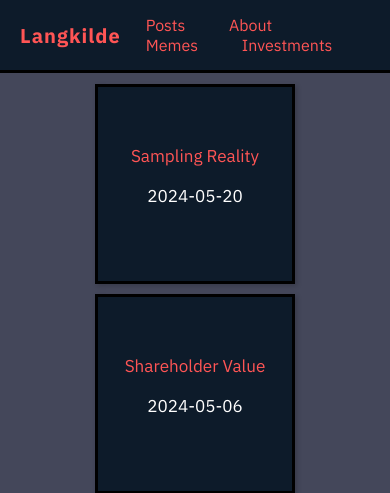
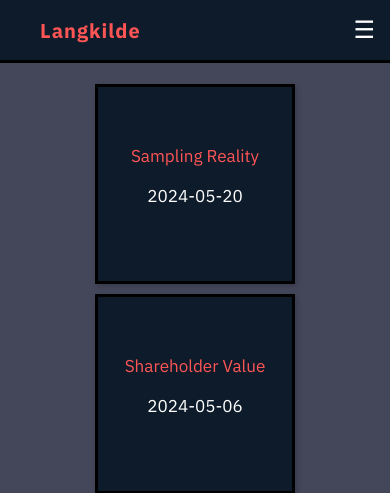
Before and after one commit to dlangk/langkilde, a Flask app: page / in a window 390 px wide. Shown: the top 493 px of the page. Run offline with Flask 3, Linux system fonts and the light colour scheme.

Commit message:
add a hamburger menu

```diff
--- a/static/css/style.css
+++ b/static/css/style.css
@@ -18,6 +18,75 @@ body {
     padding-right: 1px;
     font-family: "IBM Plex Sans", sans-serif;
     background-color: var(--main-color);
+}
+
+/* Ensures the header spans the entire width of the page */
+.header {
+    display: flex;
+    justify-content: space-between;
+    align-items: center;
+    position: fixed; /* Make header fixed to the top */
+    width: 100%; /* Full width */
+    height: 60px; /* Define a fixed height for the header */
+    background-color: var(--header-color);
+    color: white;
+    padding: 0 20px; /* Padding on the sides */
+    z-index: 1001; /* High z-index to keep header above other content */
+}
+
+.hamburger-menu {
+    cursor: pointer;
+    background: none;
+    border: none;
+    color: white; /* White color for visibility against dark header */
+    font-size: 30px; /* Icon size for better touch and clickability */
+    padding: 15px 15px; /* Sufficient padding around the icon */
+    margin-right: 20px; /* Right margin to keep the icon from the edge */
+    z-index: 1002; /* Ensures the menu icon is above the header's other content */
+}
+
+/* Ensures the menu expands downwards from the header */
+.menu {
+    display: none;
+    position: fixed;  /* Keeps the menu fixed during scrolling */
+    top: 63px;        /* Adjust this value based on your header's height */
+    right: 0px;      /* Aligns the menu to the right edge of the screen */
+    background-color: #f9f9f9;  /* Light background for the menu */
+    box-shadow: 0 4px 8px rgba(0,0,0,0.1);  /* Adds depth with shadow */
+    z-index: 1000;    /* Ensures the menu is above other content */
+    /*padding: 10px 0;  !* Top and bottom padding *!*/
+    /*border-radius: 5px;  !* Optional: Adds rounded corners for aesthetics *!*/
+}
+
+.menu a {
+    display: block;
+    padding: 10px 20px;  /* Adds padding inside each link */
+    text-decoration: none;
+    color: #333;  /* Dark text for readability */
+    border-bottom: 1px solid #dddddd;  /* Separator lines */
+    text-align: center;  /* Centers text in each link */
+}
+
+.menu a:last-child {
+    border-bottom: none;  /* Removes border from the last link */
+}
+
+
+.menu a:hover {
+    background-color: var(--link-color); /* Hover effect */
+}
+
+@media (max-width: 600px) {
+    .hamburger-menu {
+        font-size: 24px;
+    / / Slightly smaller icon on mobile
+    }
+
+    .menu a {
+        padding: 8px 15px;
+    / / Smaller padding on mobile font-size: 14 px;
+    / / Slightly smaller text on mobile
+    }
 }
 
 @media (max-width: 590px) {
@@ -45,3 +114,8 @@ a:hover {
 ul {
     list-style-type: disc; /* Default style for unordered lists */
 }
+
+hr.rounded {
+  border-top: 3px solid white;
+  border-radius: 2px;
+}
--- a/static/js/script.js
+++ b/static/js/script.js
@@ -1,3 +1,23 @@
+// Hamburger menu related stuff
+function toggleMenu() {
+    var menu = document.getElementById("menu");
+    if (menu.style.display === "block") {
+        menu.style.display = "none";
+    } else {
+        menu.style.display = "block";
+    }
+}
+
+document.addEventListener('click', function (event) {
+    var menu = document.getElementById("menu");
+    var hamburger = document.querySelector('.hamburger-menu');
+
+    // Check if the click was outside the menu and hamburger menu
+    if (!hamburger.contains(event.target) && !menu.contains(event.target) && menu.style.display === 'block') {
+        menu.style.display = 'none';
+    }
+});
+
 document.addEventListener("DOMContentLoaded", function () {
 
     // Initial state for the content area and path
--- a/templates/base.html
+++ b/templates/base.html
@@ -30,12 +30,19 @@
 
 <div class="header">
     <h2><a href="/">Langkilde</a></h2>
-    <div class="header-links">
+
+    <!-- Hamburger Menu Icon -->
+    <button class="hamburger-menu" onclick="toggleMenu()">
+        &#9776;
+    </button>
+    <!-- Menu Items, hidden initially -->
+    <div class="menu" id="menu">
         <a href="/posts">Posts</a>
         <a href="/about">About</a>
         <a href="/memes">Memes</a>
         <a href="/investments">Investments</a>
     </div>
+
 </div>
 
 <body>
```
